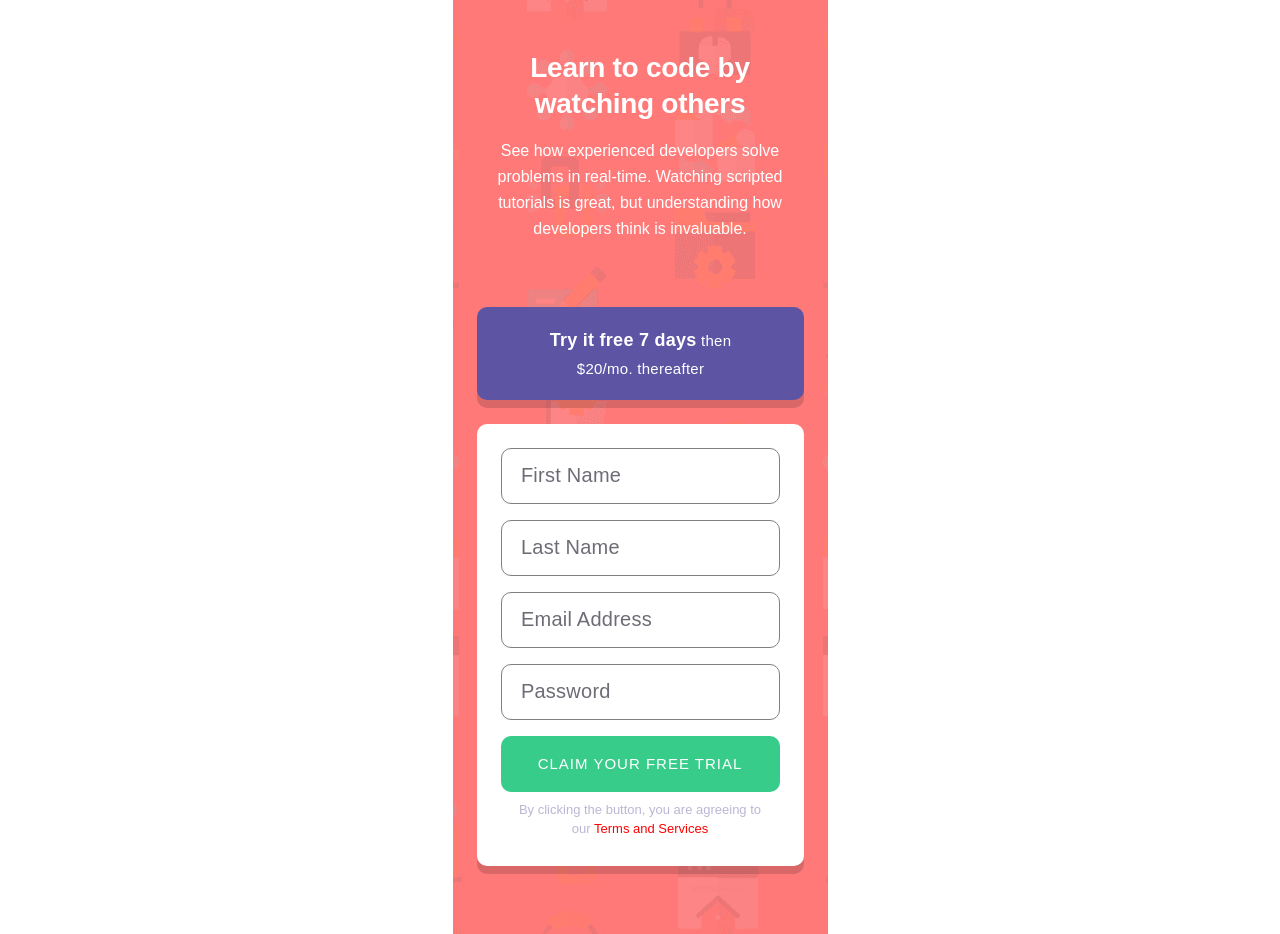
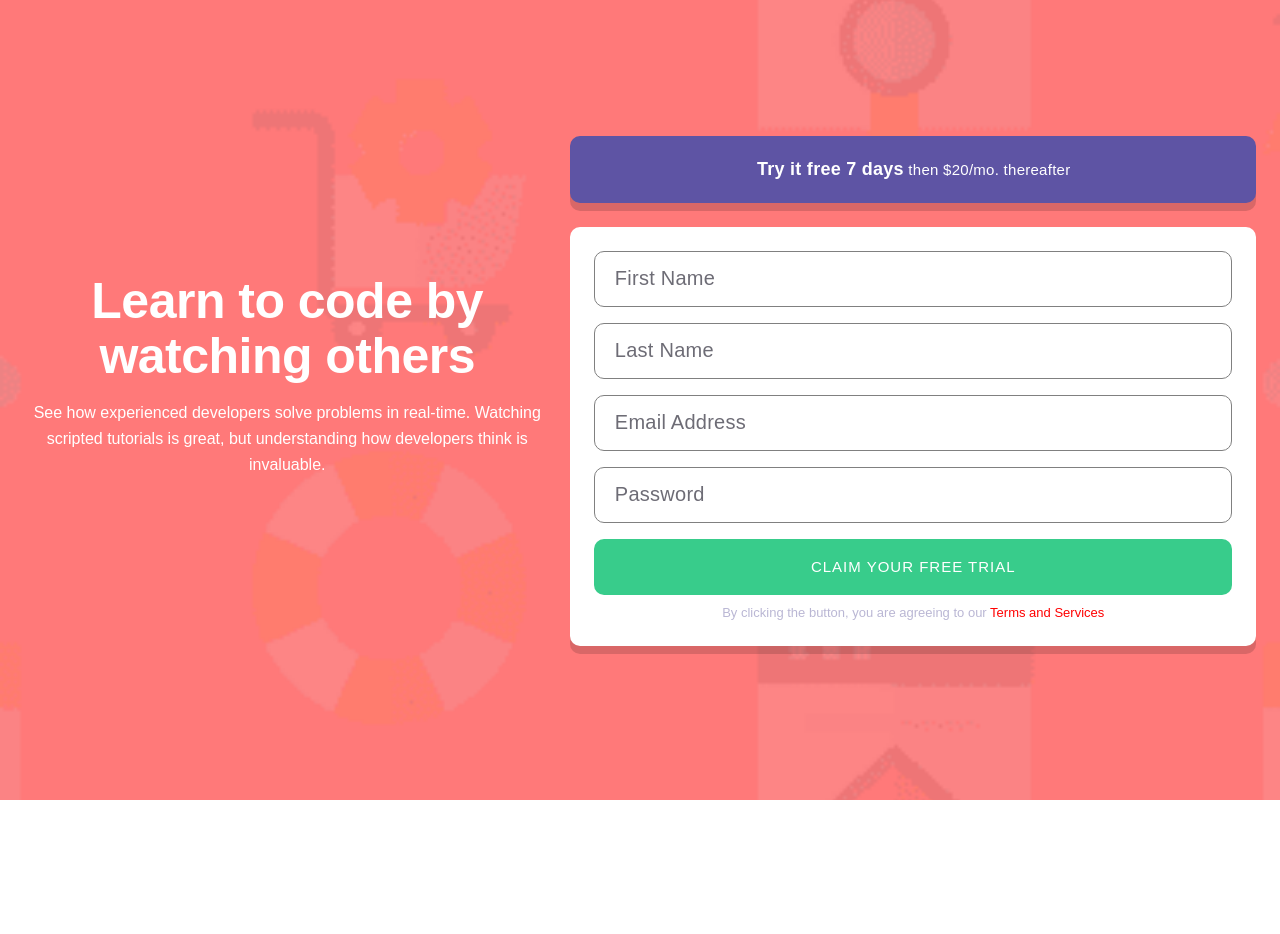
Before and after one commit to beqatsk/Signup-form, a React (Vite) app: page / in a window 1280 px wide. After the commit the page ends 800 px from the top, so only its background shows below. Built offline with nearby package versions, Linux system fonts and the light colour scheme.

Commit message:
add responsible min-width 768px

```diff
--- a/src/App.tsx
+++ b/src/App.tsx
@@ -4,12 +4,15 @@ function App() {
   return (
     <>
       <Container>
+        <Part>
           <Title>Learn to code by watching others</Title>
           <Paragraph>
             See how experienced developers solve problems in real-time. Watching
-          scripted tutorials is great, but understanding how developers think is
-          invaluable.
+            scripted tutorials is great, but understanding how developers think
+            is invaluable.
           </Paragraph>
+        </Part>
+        <Part>
           <PriceCard>
             <PriceText>
               <PriceSpan>Try it free 7 days</PriceSpan> then $20/mo. thereafter
@@ -26,6 +29,7 @@ function App() {
               <AboutSpan>Terms and Services</AboutSpan>
             </AboutText>
           </FormCard>
+        </Part>
       </Container>
     </>
   );
@@ -42,6 +46,19 @@ const Container = styled.div`
   display: flex;
   flex-direction: column;
   align-items: center;
+
+  @media (min-width: 768px) {
+    width: 100%;
+    display: flex;
+    flex-direction: row;
+    justify-content: center;
+    gap: 20px;
+  }
+`;
+const Part = styled.div`
+  display: flex;
+  flex-direction: column;
+  align-items: center;
 `;
 const Title = styled.h1`
   font-size: 28px;
@@ -51,6 +68,13 @@ const Title = styled.h1`
   color: white;
   text-align: center;
   margin-bottom: 16px;
+
+  @media (min-width: 768px) {
+    font-size: 50px;
+    line-height: 1.1;
+    letter-spacing: -0.52px;
+    width: 525px;
+  }
 `;
 const Paragraph = styled.p`
   font-size: 16px;
@@ -58,7 +82,7 @@ const Paragraph = styled.p`
   line-height: 1.63;
   color: white;
   text-align: center;
-  margin-bottom: 64px;
+  margin-bottom: 30px;
 `;
 const PriceCard = styled.div`
   width: 100%;
@@ -122,8 +146,6 @@ const Button = styled.button`
   }
 `;
 const AboutText = styled.p`
-  width: 249px;
-  height: 42px;
   margin: 8px 15px 0;
   font-size: 13px;
   font-weight: 500;
```
Lines whose indentation alone changed are shown as unchanged.
